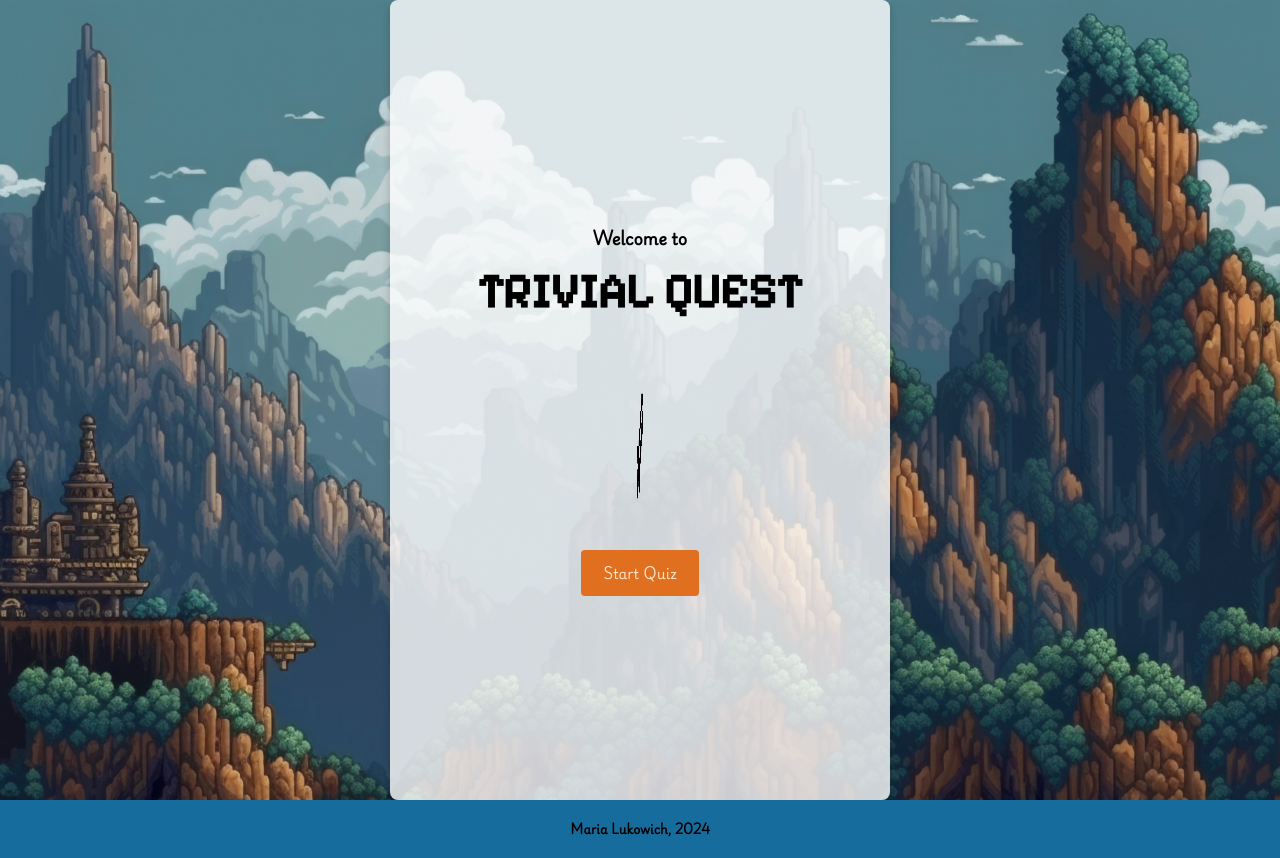
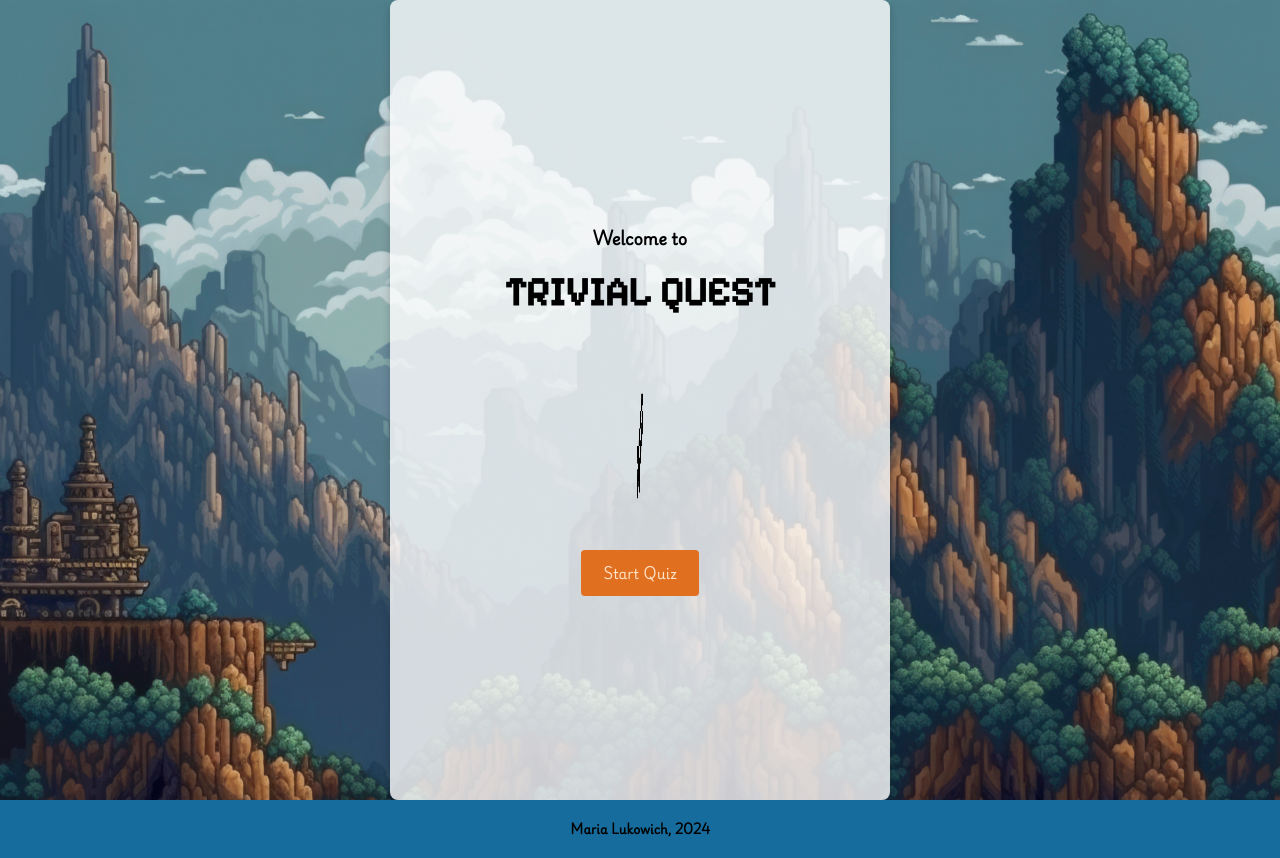
Before and after one commit to Marie-L1/Trivia-Quest, a React (Vite) app in the folder quiz-app/: page / in a window 1280 px wide. Built offline with nearby package versions, Linux system fonts and the light colour scheme.

Commit message:
trying to fix font

```diff
--- a/quiz-app/src/styles/_mixins.scss
+++ b/quiz-app/src/styles/_mixins.scss
@@ -15,7 +15,7 @@
 
 //MOBILE TEXT STYLES
 @mixin welcome-header{
-    font-family: "Pixelify Sans", "Tiny5";
+    font-family: "Pixelify Sans", "Tiny5", sans-serif;
     font-size: 2rem;
     line-height: 2.25rem;
 }
@@ -50,8 +50,8 @@
 
 //DESKTOP AND TABLET TEXT STYLES
 @mixin dt-welcome-header{
-    font-family: "Pixelify Sans", "Tiny5";
-    font-size: 3rem;
+    font-family: "Pixelify Sans", "Tiny5", sans-serif;
+    font-size: 2.5rem;
     line-height: 2.5rem;
 }
 @mixin dt-page-header {
```
